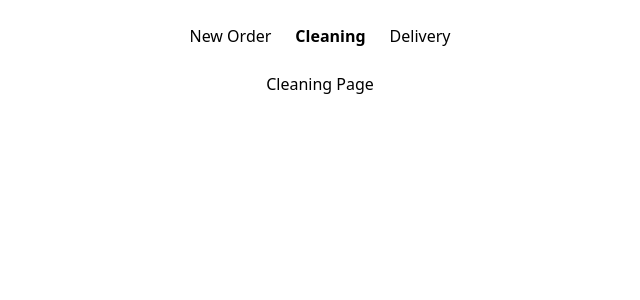
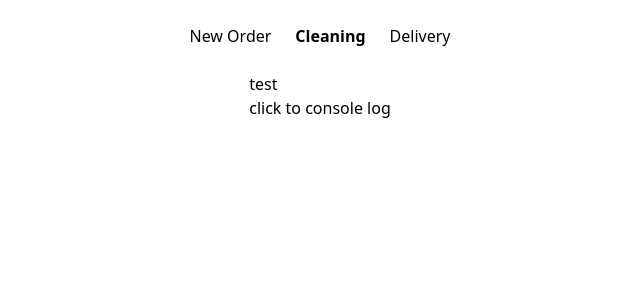
Before and after one commit to McGarry-A/pos, a React (Create React App) app: page /cleaning in a window 1280 px wide. Shown: the top 300 px of the page, without its empty margins (320-960 px from the left). Built offline with nearby package versions, Linux system fonts and the light colour scheme.

Commit message:
working on setting up customer reducer

```diff
--- a/src/Components/CreateCustomerForm/CreateCustomerForm.tsx
+++ b/src/Components/CreateCustomerForm/CreateCustomerForm.tsx
@@ -1,6 +1,8 @@
 import { MdOutlineCancel } from "react-icons/md";
+import { useDispatch } from "react-redux";
 import useBasket from "../../Context/BasketProvider";
 import useFormField from "../../Hooks/useFormField";
+import customerSlice from "../../Store/customerSlice";
 import { CustomerInterface } from "../CustomerInterface";
 
 interface Props {
@@ -15,6 +17,8 @@ const CreateCustomerForm: React.FC<Props> = ({ setPortalIsHidden }) => {
 
   const basket = useBasket();
 
+  const dispatch = useDispatch();
+
   const handleSubmit = (e: React.FormEvent<HTMLFormElement>) => {
     e.preventDefault();
     const { setCurrentCustomer } = basket;
@@ -26,6 +30,13 @@ const CreateCustomerForm: React.FC<Props> = ({ setPortalIsHidden }) => {
       email: emailField.value,
       address: addressField.value,
     };
+
+    dispatch(
+      customerSlice.actions.addCustomer({
+        payload: customer,
+        type: "ADD_CUSTOMER",
+      })
+    );
 
     setCurrentCustomer(customer);
     setPortalIsHidden(false);
--- /dev/null
+++ b/src/Components/OrderTable/OrderTable.tsx
@@ -0,0 +1,11 @@
+import { OrderInterface } from "../OrderInterface";
+
+interface Props {
+  data: OrderInterface;
+}
+
+const OrderTable: React.FC<Props> = () => {
+  return <table></table>;
+};
+
+export default OrderTable;
--- a/src/Components/PaymentOptions/PaymentOptions.tsx
+++ b/src/Components/PaymentOptions/PaymentOptions.tsx
@@ -1,16 +1,17 @@
-import { useEffect, useState } from "react";
+import { useEffect, useId, useState } from "react";
 import useBasket from "../../Context/BasketProvider";
 import getDateAndTime from "../../utils/getDateAndTime";
 
 import { OrderInterface } from "../OrderInterface";
 
-import { PaymentType, DeliveryType, orderIdType } from "../OrderInterface";
+import { PaymentType, DeliveryType } from "../OrderInterface";
 
 const PaymentOptions = () => {
   const [payment, setPayment] = useState<PaymentType>("cash");
   const [delivery, setDelivery] = useState<DeliveryType>("standard");
   const [error, setError] = useState<string>();
 
+  const orderId = useId();
   const basketContext = useBasket();
   const {
     actions: { clearBasket },
@@ -38,10 +39,8 @@ const PaymentOptions = () => {
       return;
     }
 
-    const orderId: orderIdType = "amg-001";
-
     const order: OrderInterface = {
-      orderId: {
+      [orderId]: {
         orderId,
         items,
         orderNotes,
--- a/src/Routes/Cleaning/Cleaning.tsx
+++ b/src/Routes/Cleaning/Cleaning.tsx
@@ -1,5 +1,25 @@
+import { useAppDispatch, useAppSelector } from "../../Store";
+import customerSlice from "../../Store/customerSlice";
+
 const Cleaning = () => {
-    return <div>Cleaning Page</div>
-}
+  const dispatch = useAppDispatch();
+  const {
+    actions: { addCustomer },
+  } = customerSlice;
+  const selector = useAppSelector((state) => state.customers[0]);
+
+  const handleClick = () => {
+    dispatch(addCustomer());
+  };
+
+  return (
+    <div>
+      <div>{selector.firstName}</div>
+      <div>
+        <button onClick={() => handleClick()}>click to console log</button>
+      </div>
+    </div>
+  );
+};
 
 export default Cleaning;
--- a/src/Routes/Delivery/Delivery.tsx
+++ b/src/Routes/Delivery/Delivery.tsx
@@ -1,5 +1,7 @@
+// import OrderTable from "../../Components/OrderTable/OrderTable";
+
 const Delivery = () => {
-    return <div>Delivery Page</div>
-}
+  return <div>{/* <OrderTable data={} /> */}</div>;
+};
 
 export default Delivery;
--- /dev/null
+++ b/src/Store/customerSlice.ts
@@ -0,0 +1,37 @@
+import { CustomerInterface } from "../Components/CustomerInterface"
+import { AnyAction, createSlice } from "@reduxjs/toolkit";
+
+const initialCustomerState: CustomerInterface[] = [
+    {
+        address:"test",
+        firstName:"test",
+        lastName:"test",
+        phone:"123",
+        email:"123"
+    }
+]
+
+const customerSlice = createSlice({
+    name: 'customer',
+    initialState: initialCustomerState,
+    reducers: {
+        addCustomer: (state: CustomerInterface[], action: AnyAction) => {
+            switch (action.type) {
+                case "ADD_CUSTOMER":
+                    state.push(action.payload)
+                    break;
+                default:
+                    console.log("default")
+                    break;
+            }
+
+            return state
+        },
+        deleteCustomer: (state: CustomerInterface[], action: AnyAction) => {
+            console.log("delete customer");
+        }
+    },
+})
+
+export const { addCustomer, deleteCustomer } = customerSlice.actions;
+export default customerSlice
--- a/src/Store/index.ts
+++ b/src/Store/index.ts
@@ -1,19 +1,22 @@
 import { configureStore } from "@reduxjs/toolkit";
 
+import { TypedUseSelectorHook, useDispatch, useSelector } from 'react-redux';
+import customerSlice from "./customerSlice";
+
 const store = configureStore({
-    reducer: {}
+    reducer: {
+        customers: customerSlice.reducer
+    }
 });
 
 // Whats this for?
-// export type RootState = ReturnType<typeof store.getState>
-// export type AppDispatch = typeof store.dispatch
+export type RootState = ReturnType<typeof store.getState>
+export type AppDispatch = typeof store.dispatch
 
+export const useAppDispatch = () => useDispatch<AppDispatch>()
+export const useAppSelector: TypedUseSelectorHook<RootState> = useSelector
 
 // USE SELECTOR AND USE DISPATCH
 
-// import { TypedUseSelectorHook, useDispatch, useSelector } from 'react-redux'
-// import type { RootState, AppDispatch } from './store'
-// export const useAppDispatch = () => useDispatch<AppDispatch>()
-// export const useAppSelector: TypedUseSelectorHook<RootState> = useSelector
 
 export default store;
```
